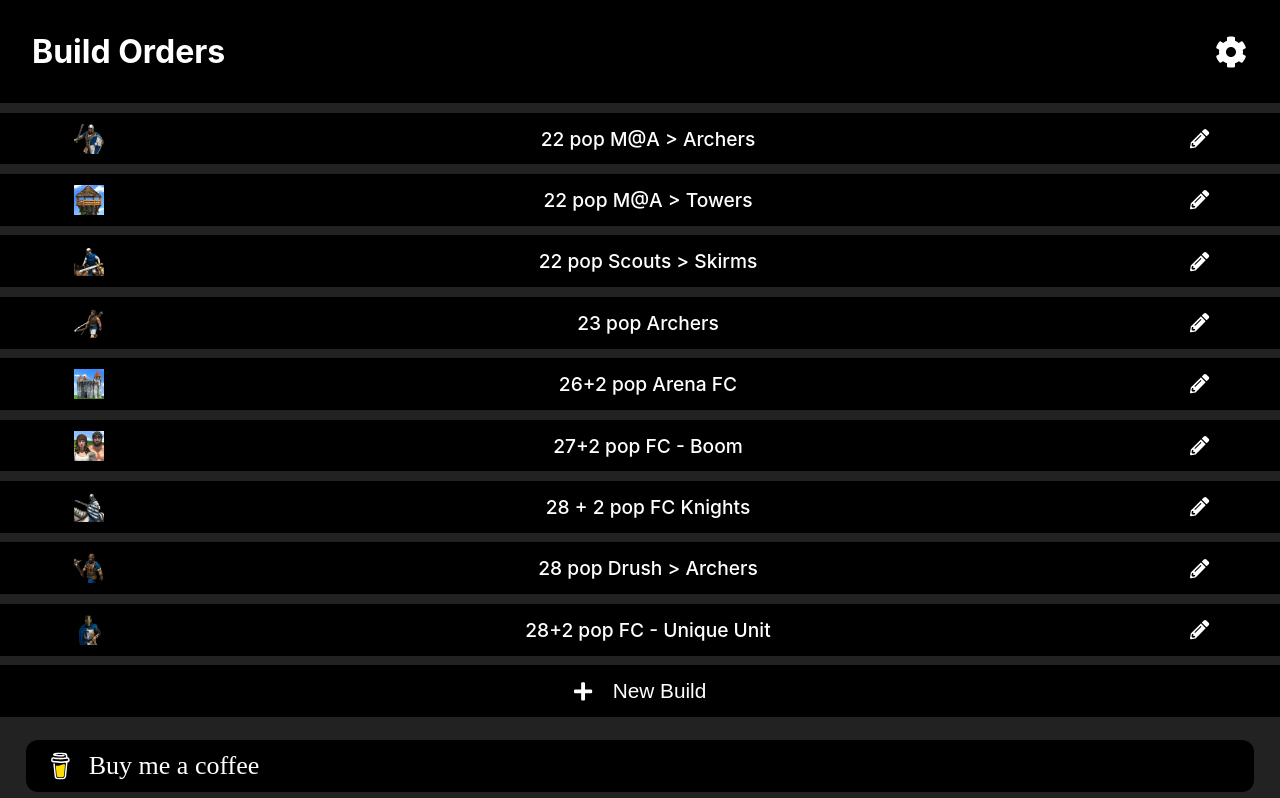
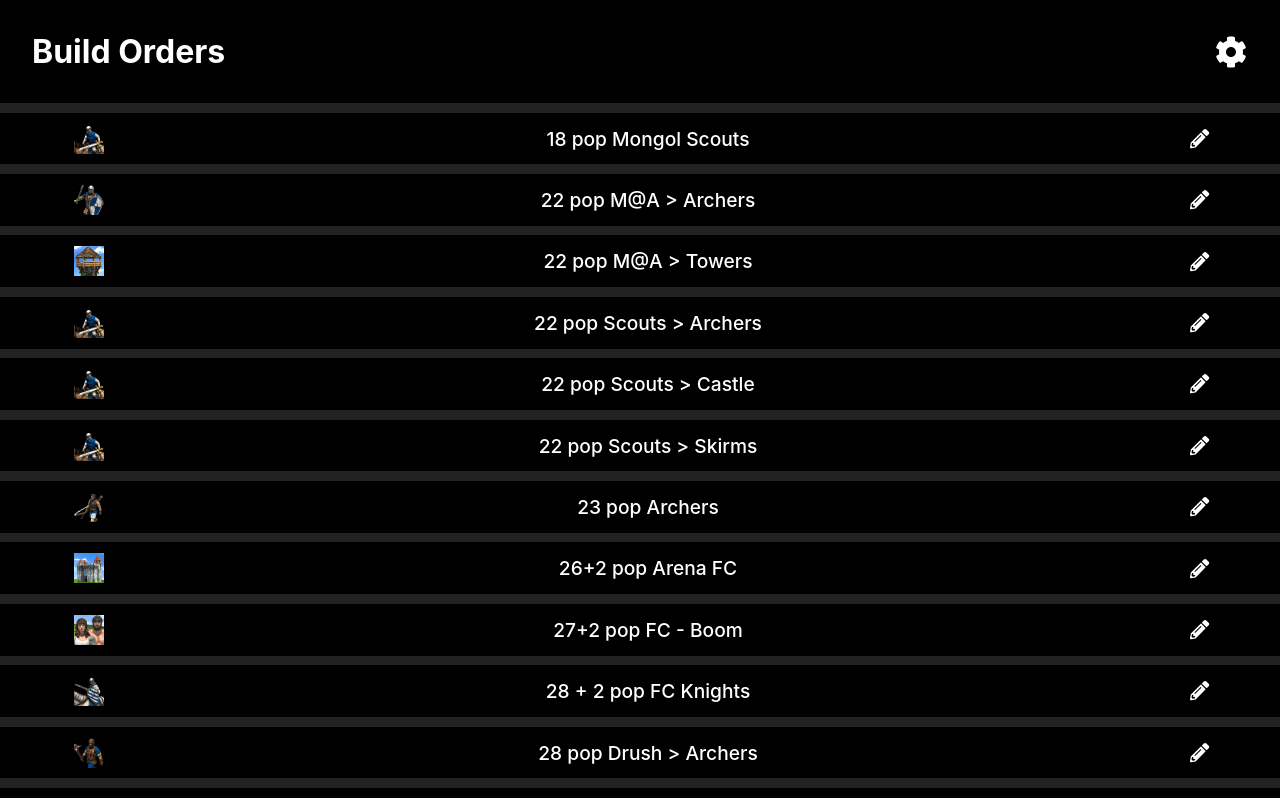
Before and after one commit to Rahien/aoe2-build-orders, a React (Create React App) app in the folder frontend/: page / in a window 1280 px wide. Shown: the top 798 px of the page. Built offline with nearby package versions, Linux system fonts and the light colour scheme.

Commit message:
more builds

```diff
--- a/frontend/src/BuildOrderList.tsx
+++ b/frontend/src/BuildOrderList.tsx
@@ -10,9 +10,20 @@ import {computeEndTimes, computeResourceChanges, shuffleVillagerGenders, unfoldS
 import {defaultBuildOrders} from "./defaultBuildOrders";
 
 const ensureBuildOrders = () => {
-  const availableBuildOrders = getBuildOrders();
+  let availableBuildOrders = getBuildOrders();
   if(!availableBuildOrders || Object.keys(availableBuildOrders).length === 0){
     localStorage.setItem('buildOrders', JSON.stringify(defaultBuildOrders));
+    availableBuildOrders = defaultBuildOrders;
+  }
+  let addedBuild = false;
+  Object.keys(defaultBuildOrders).forEach((defaultBuildOrderId) => {
+    if(!availableBuildOrders[defaultBuildOrderId]){
+      availableBuildOrders[defaultBuildOrderId] = defaultBuildOrders[defaultBuildOrderId];
+      addedBuild = true;
+    }
+  });
+  if(addedBuild){
+    localStorage.setItem('buildOrders', JSON.stringify(availableBuildOrders));
   }
 }
 
--- a/frontend/src/defaultBuildOrders.ts
+++ b/frontend/src/defaultBuildOrders.ts
@@ -1280,5 +1280,379 @@ export const defaultBuildOrders:{[id:string]: IBuildOrder} = {
         build: "castle"
       }
     ]
+  },
+  "10": {
+    name: "18 pop Mongol Scouts",
+    id: "10",
+    icon: "scout",
+    steps: [
+      {
+        kind: "build",
+        build: "house",
+        buildAmount: 2,
+        from: "nothing",
+        number: 3,
+        target: "sheep"
+      },
+      {
+        kind: "create",
+        number: 3,
+        target: "sheep"
+      },
+      {
+        kind: "create",
+        target: "wood",
+        number: 3
+      },
+      {
+        kind: "create",
+        target: "boar",
+        number: 1
+      },
+      {
+        kind: "build",
+        from: "villager",
+        build: "house",
+        buildAmount: 2,
+        target: "berries"
+      },
+      {
+        kind: "build",
+        from: "villager",
+        build: "mill",
+        target: "berries"
+      },
+      {
+        kind: "create",
+        target: "berries",
+        number: 2
+      },
+      {
+        kind: "create",
+        target: "boar",
+        number: 3
+      },
+      {
+        kind: "note",
+        note: "Push deer 🦌",
+        duringPrevious: true
+      },
+      {
+        kind: "move",
+        from: "sheep",
+        target: "wood",
+        number: 5
+      },
+      {
+        kind: "age2"
+      },
+      {
+        kind: "build",
+        build: "barracks",
+        duringPrevious: true
+      },
+      {
+        kind:"create",
+        target: "farm",
+        number: 10
+      },
+      {
+        kind: "build",
+        build: "stable",
+        duringPrevious: true
+      },
+      {
+        kind: "note",
+        note: "Attack ASAP",
+        duringPrevious: true
+      }
+    ]
+  },
+  "11": {
+    name: "22 pop Scouts > Castle",
+    id: "11",
+    icon: "scout",
+    steps: [
+      {
+        kind: "build",
+        build: "house",
+        buildAmount: 2,
+        from: "nothing",
+        number: 3,
+        target: "sheep"
+      },
+      {
+        kind: "create",
+        number: 3,
+        target: "sheep"
+      },
+      {
+        kind: "create",
+        target: "wood",
+        number: 3
+      },
+      {
+        kind: "create",
+        target: "boar"
+      },
+      {
+        kind: "create",
+        target: "sheep"
+      },
+      {
+        kind: "build",
+        from: "villager",
+        build: "house",
+        buildAmount: 2,
+        target: "berries"
+      },
+      {
+        kind: "build",
+        from: "villager",
+        build: "mill",
+        target: "berries"
+      },
+      {
+        kind: "create",
+        target: "berries",
+      },
+      {
+        kind:"move",
+        from: "boar",
+        target: "boar",
+        targetText: "2",
+        duringPrevious: true
+      },
+      {
+        kind: "create",
+        target: "berries"
+      },
+      {
+        kind: "create",
+        target: "boar",
+        number: 2
+      },
+      {
+        kind: "create",
+        target: "wood",
+        number: 4
+      },
+      {
+        kind: "loom"
+      },
+      {
+        kind:"move",
+        from: "sheep",
+        target: "wood",
+        number: 3
+      },
+      {
+        kind:"move",
+        from: "boar",
+        target: "farm",
+        number: 2
+      },
+      {
+        kind: "age2"
+      },
+      {
+        kind: "build",
+        build: "barracks",
+        from: "sheep",
+        target: "builder",
+        duringPrevious: true
+      },
+      {
+        kind: "research",
+        techs: ['doublebitaxe', 'horsecollar']
+      },
+      {
+        kind:"create",
+        target: "farm",
+        number: 6
+      },
+      {
+        kind: "build",
+        build: "stable",
+        from: "builder",
+        duringPrevious: true
+      },
+      {
+        kind:"build",
+        from: "builder",
+        build: "blacksmith",
+        duringPrevious: true
+      },
+      {
+        kind:"move",
+        from: "sheep",
+        target: "farm",
+        number: 4,
+        duringPrevious: true
+      },
+      {
+        kind:"create",
+        target: "gold",
+        number: 5
+      },
+      {
+        kind:"create",
+        target: "farm",
+        number: 2
+      },
+      {
+        kind: "wheelbarrow"
+      },
+      {
+        kind: "age3"
+      }
+    ]
+  },
+  "12": {
+    name: "22 pop Scouts > Archers",
+    id: "12",
+    icon: "scout",
+    steps: [
+      {
+        kind: "build",
+        build: "house",
+        buildAmount: 2,
+        from: "nothing",
+        number: 3,
+        target: "sheep"
+      },
+      {
+        kind: "create",
+        number: 3,
+        target: "sheep"
+      },
+      {
+        kind: "create",
+        target: "wood",
+        number: 3
+      },
+      {
+        kind: "create",
+        target: "boar"
+      },
+      {
+        kind: "create",
+        target: "sheep"
+      },
+      {
+        kind: "build",
+        from: "villager",
+        build: "house",
+        buildAmount: 2,
+        target: "berries"
+      },
+      {
+        kind: "build",
+        from: "villager",
+        build: "mill",
+        target: "berries"
+      },
+      {
+        kind: "create",
+        target: "berries",
+      },
+      {
+        kind:"move",
+        from: "boar",
+        target: "boar",
+        targetText: "2",
+        duringPrevious: true
+      },
+      {
+        kind: "create",
+        target: "berries"
+      },
+      {
+        kind: "create",
+        target: "boar",
+        number: 2
+      },
+      {
+        kind: "create",
+        target: "wood",
+        number: 4
+      },
+      {
+        kind: "loom"
+      },
+      {
+        kind:"move",
+        from: "sheep",
+        target: "wood",
+        number: 3
+      },
+      {
+        kind:"move",
+        from: "boar",
+        target: "farm",
+        number: 2
+      },
+      {
+        kind: "age2"
+      },
+      {
+        kind: "build",
+        build: "barracks",
+        from: "sheep",
+        target: "builder",
+        duringPrevious: true
+      },
+      {
+        kind: "research",
+        techs: ['doublebitaxe', 'horsecollar']
+      },
+      {
+        kind:"create",
+        target: "farm",
+        number: 6
+      },
+      {
+        kind: "build",
+        build: "stable",
+        from: "builder",
+        duringPrevious: true
+      },
+      {
+        kind:"move",
+        from: "sheep",
+        target: "farm",
+        number: 4,
+        duringPrevious: true
+      },
+      {
+        kind:"create",
+        target: "gold",
+        number: 10
+      },
+      {
+        kind:"build",
+        from: "builder",
+        build: "blacksmith",
+        duringPrevious: true
+      },
+      {
+        kind:"build",
+        from: "builder",
+        build: "range",
+        buildAmount: 2,
+        duringPrevious: true
+      },
+      {
+        kind:"create",
+        target: "farm",
+        number: 4
+      },
+      {
+        kind: "wheelbarrow"
+      },
+      {
+        kind: "age3"
+      }
+    ]
   }
 };
```
